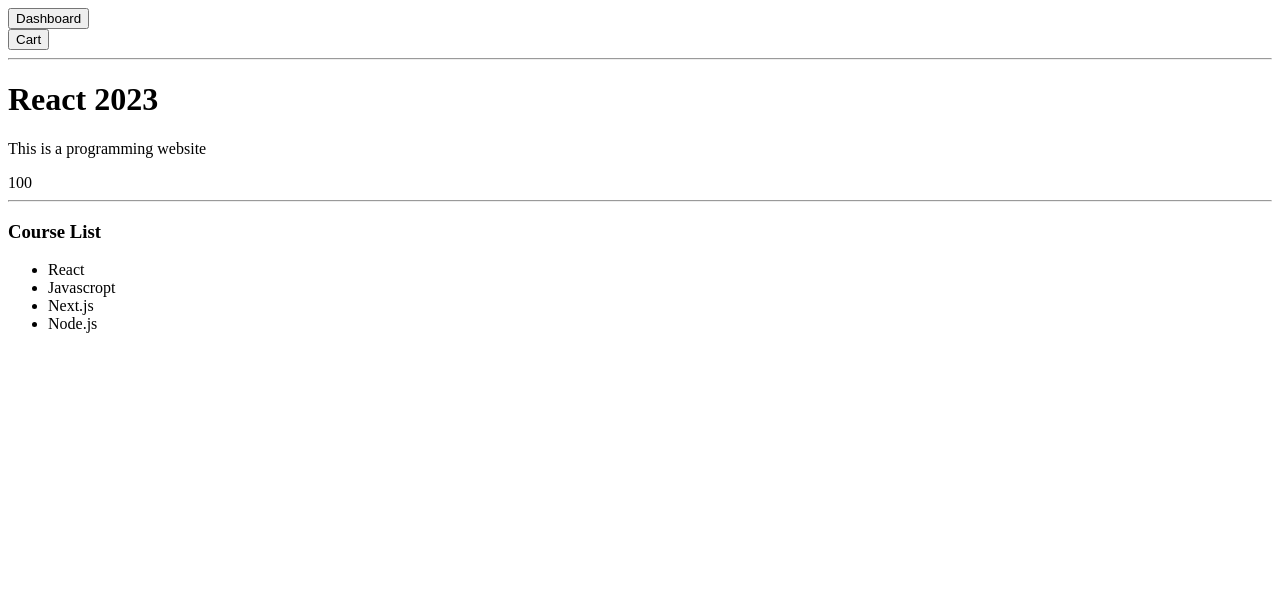
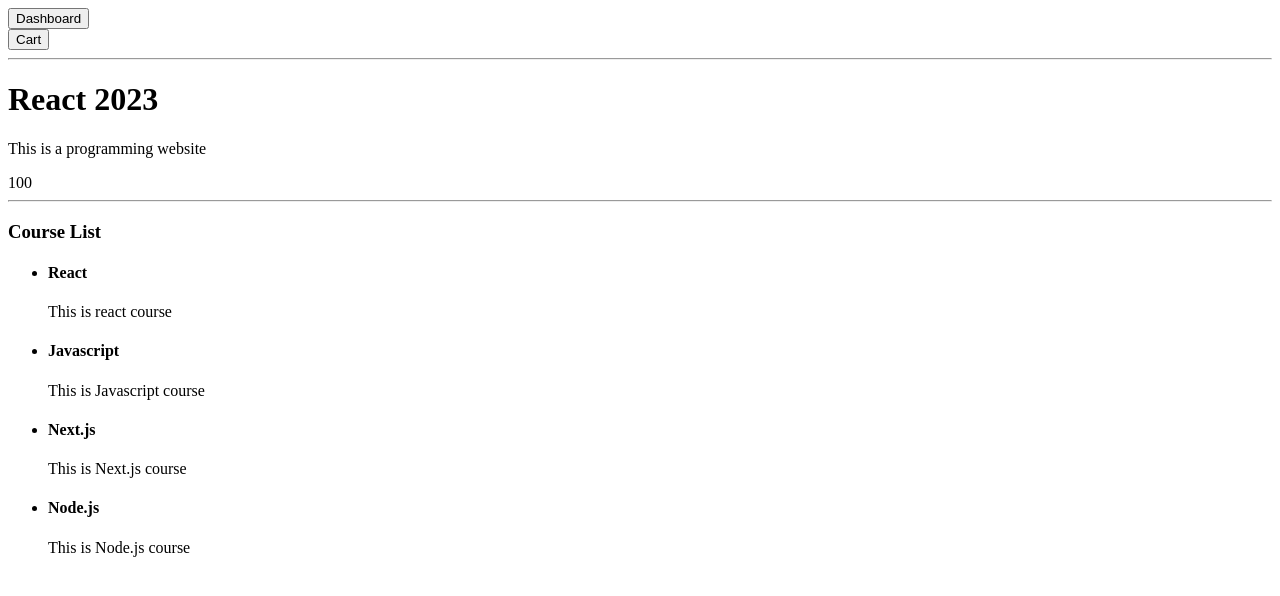
Before and after one commit to masoudhra/react2023ViteStart, a React (Vite) app: page / in a window 1280 px wide. Shown: the top 596 px of the page. Built offline with nearby package versions, Linux system fonts and the light colour scheme.

Commit message:
props in another component

```diff
--- /dev/null
+++ b/src/CourseCard.jsx
@@ -0,0 +1,10 @@
+function CourseCard({data: {name, description}}) {
+  return (
+    <li>
+      <h4>{name}</h4>
+      <p>{description}</p>
+    </li>
+  );
+}
+
+export default CourseCard;
--- a/src/CourseList.jsx
+++ b/src/CourseList.jsx
@@ -1,10 +1,12 @@
 // List rendering
+import CourseCard from "./CourseCard";
+
 function CourseList() {
   const courses = [
-    { id: 1, name: "React" },
-    { id: 2, name: "Javascropt" },
-    { id: 3, name: "Next.js" },
-    { id: 4, name: "Node.js" },
+    { id: 1, name: "React", description: "This is react course" },
+    { id: 2, name: "Javascript", description: "This is Javascript course" },
+    { id: 3, name: "Next.js", description: "This is Next.js course" },
+    { id: 4, name: "Node.js", description: "This is Node.js course" },
   ];
 
   return (
@@ -12,7 +14,7 @@
       <h3>Course List</h3>
       <ul>
         {courses.map((course) => (
-          <li key={course.id}>{course.name}</li>
+          <CourseCard key={course.id} data={course} />
         ))}
       </ul>
     </div>
```
